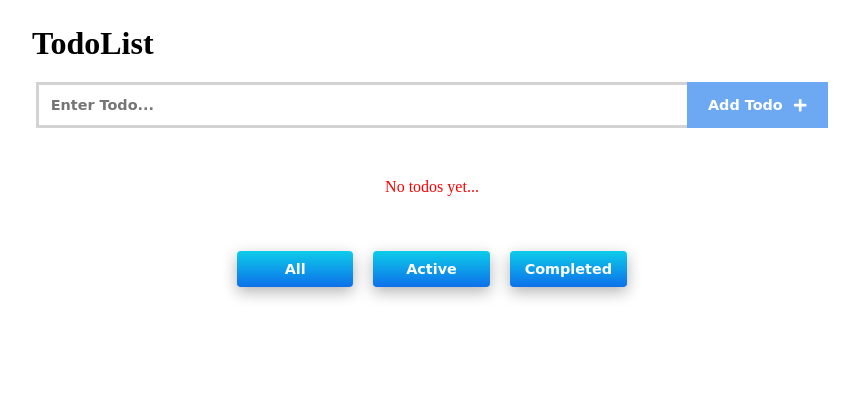
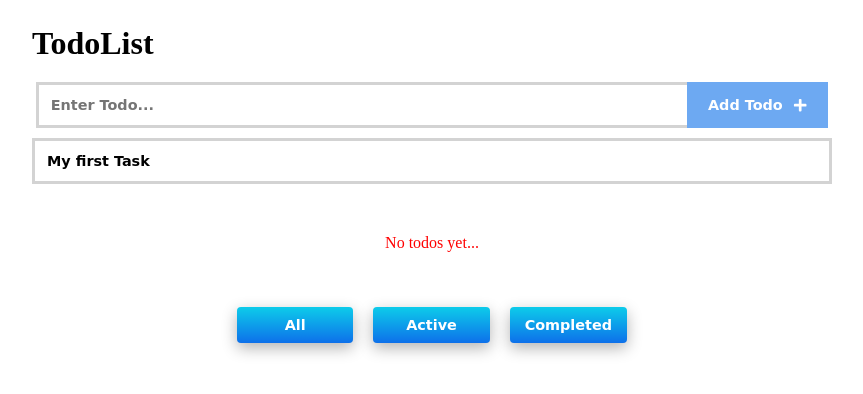
Before and after one commit to pirateIV/todos..., a React (Vite) app: page / in a window 1280 px wide. Shown: the top 394 px of the page, without its empty margins (208-1071 px from the left). Built offline with nearby package versions, Linux system fonts and the light colour scheme.

Commit message:
working on filtering todos

```diff
--- a/src/App.css
+++ b/src/App.css
@@ -10,6 +10,10 @@ body {
 #app {
   max-width: 800px;
   margin: auto;
+}
+
+:root {
+  ---light-cyan: #0d70ea;
 }
 
 .todos {
@@ -39,8 +43,7 @@ body {
   color: white;
   align-items: center;
   border: 3px solid transparent;
-  background-color: #0d70ea;
-
+  background-color: var(---light-cyan);
 }
 input[type='checkbox'] {
   height: 30px;
@@ -48,6 +51,15 @@ input[type='checkbox'] {
 }
 input[type='checkbox']:checked + label {
   text-decoration: line-through;
+}
+
+input[type='search'] {
+  width: 100%;
+  border: 3px solid lightgray;
+}
+
+input[type='search']:focus {
+  border-right: 3px solid #0d70ea !important;
 }
 
 li {
@@ -91,7 +103,7 @@ li .deleteIcon:focus {
   position: absolute;
   right: 30px;
   top: 30px;
-  background-color: #0d70ea;
+  background-color: var(---light-cyan);
   color: white;
   font-weight: 600;
   padding: 10px 14px;
@@ -104,14 +116,14 @@ li .deleteIcon:focus {
   text-align: center;
 }
 
-input[type='text']:focus {
-  border: 3px solid #0d70ea;
+input[type='text']:focus,
+input[type='search']:focus {
+  border: 3px solid var(---light-cyan);
   border-right: 0;
 }
 
-input[type='text'],
-.addTodoForm button,
-button {
+button,
+input:not(input[type='checkbox']) {
   padding: 12px;
   font-weight: 600;
   font-size: 0.9em;
@@ -134,7 +146,7 @@ button:not(.addTodoForm button) {
   -webkit-user-select: none;
   touch-action: manipulation;
   box-shadow: rgba(0, 0, 0, 0.3) 0 5px 15px;
-  background-image: linear-gradient(#0dccea, #0d70ea);
+  background-image: linear-gradient(#0dccea, var(---light-cyan));
   transition: background-image 0.3s cubic-bezier(0.175, 0.885, 0.32, 1.275);
 }
 button:not(.addTodoForm button):hover {
@@ -179,6 +191,7 @@ button:not(.addTodoForm button):hover {
   }
 }
 
+/* ------ media queries ------  */
 @media (max-width: 700px) {
   .custom-btn-filter {
     width: 60%;
--- a/src/App.jsx
+++ b/src/App.jsx
@@ -13,8 +13,10 @@ const App = () => {
   const [todos, setTodos] = useState(JSON.parse(localStorage.getItem('todos')));
 
   const [todo, setTodo] = useState('');
+  const [filter, setFilter] = useState('My first Task');
+  const [customFilter, setCustomFilter] = useState('All');
+
   const [message, setMessage] = useState('');
-  const [customFilter, setCustomFilter] = useState('All');
 
   const setAndUpdateItems = todos => {
     setTodos(todos);
@@ -67,8 +69,11 @@ const App = () => {
     setAndUpdateItems(updatedTodos);
   };
 
-  const handleFilter = name => {
-    console.log(name);
+  const handleFilter = () => {
+
+  }
+
+  const handleCustomFilter = name => {
     setCustomFilter(name);
   };
 
@@ -85,6 +90,7 @@ const App = () => {
           addTodoRef={addTodoRef}
           handleAddTodo={handleAddTodo}
         />
+        <FilterTodos filter={filter} setFilter={setFilter} />
         {todos.length === 0 ? (
           <p className='empty'>No todos yet...</p>
         ) : (
@@ -98,7 +104,7 @@ const App = () => {
           )
         )}
 
-        <CustomFilter handleFilter={handleFilter} />
+        <CustomFilter handleCustomFilter={handleCustomFilter} />
 
         {todos.length > 0 && <TodoListLength todos={todos} />}
       </section>
@@ -106,4 +112,15 @@ const App = () => {
   );
 };
 
+const FilterTodos = ({ filter, setFilter }) => {
+  return (
+    <input
+      type='search'
+      value={filter}
+      onChange={e => setFilter(e.target.value)}
+      placeholder='Filter Todos...'
+    />
+  );
+};
+
 export default App;
```
